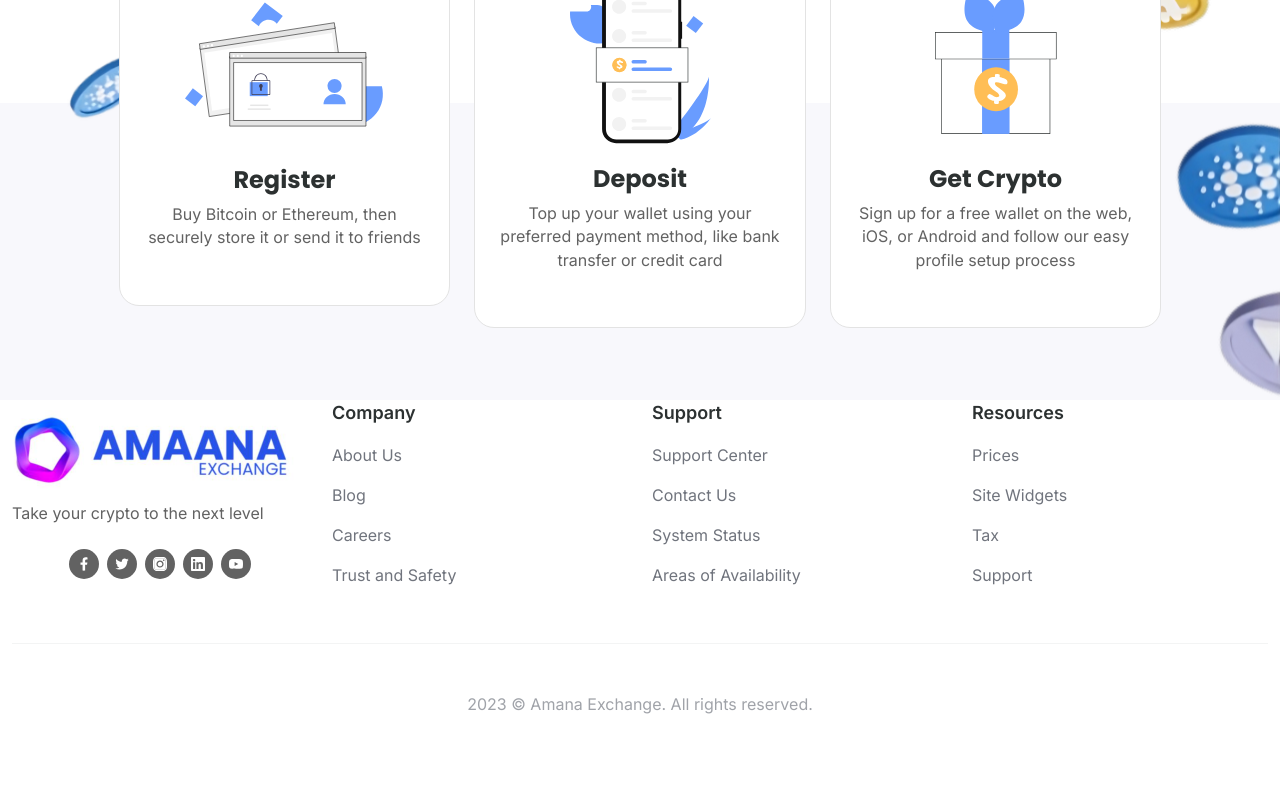
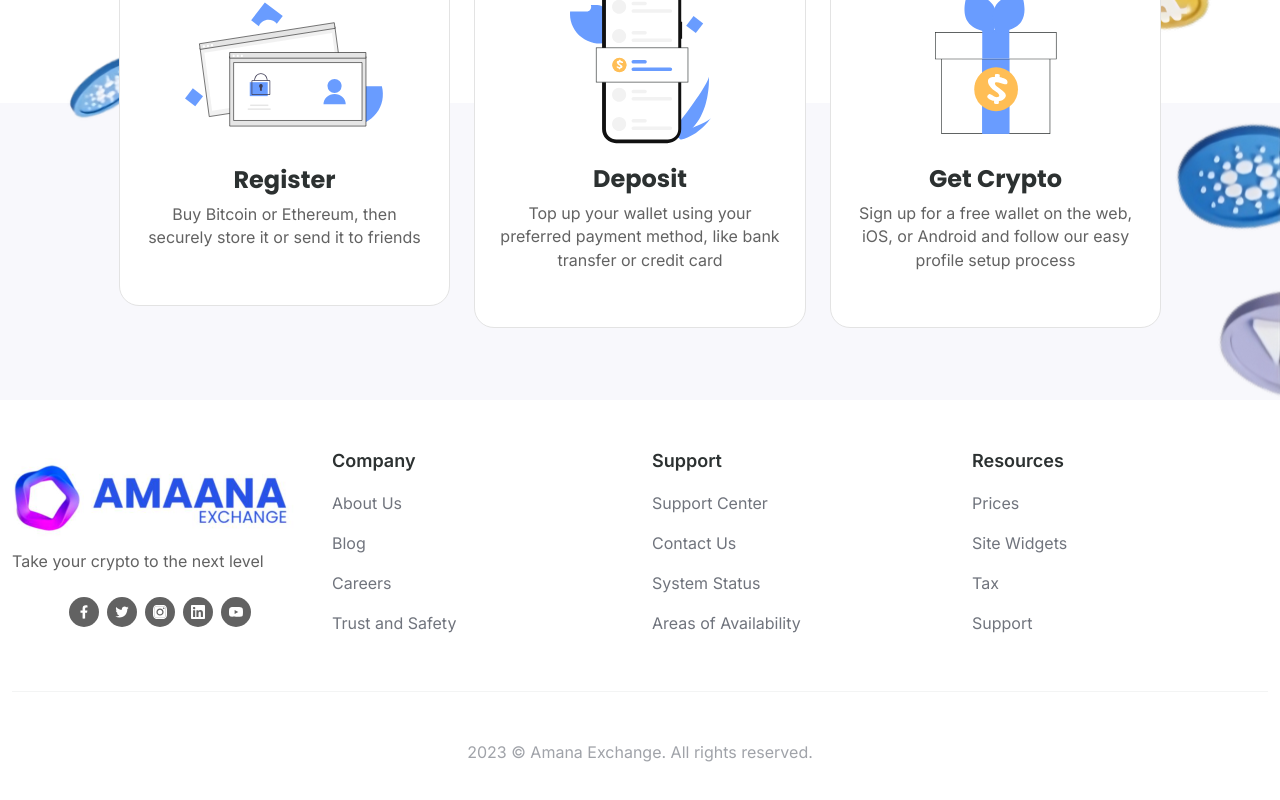
Before and after one commit to AmaanaExchange/Aex-portfolio-frontend, a React (Create React App) app: page / in a window 1280 px wide. Shown: the part 1695-2495 px from the top of the page. Before the commit the page ends 2459 px from the top, so only its background shows below. Built offline with nearby package versions, Linux system fonts and the light colour scheme.

Commit message:
footer fixed

```diff
--- a/src/components/shared/Footer/Footer.js
+++ b/src/components/shared/Footer/Footer.js
@@ -11,7 +11,7 @@ import { ReactComponent as IconYoutube } from "../../../assets/images/icon-Youtu
 
 function AppFooter() {
   return (
-    <footer className={`app-footer`}>
+    <footer className={`app-footer mt-5`}>
       <Container>
         <Row>
           <Col className="footerlogo"  lg={3}>
```
